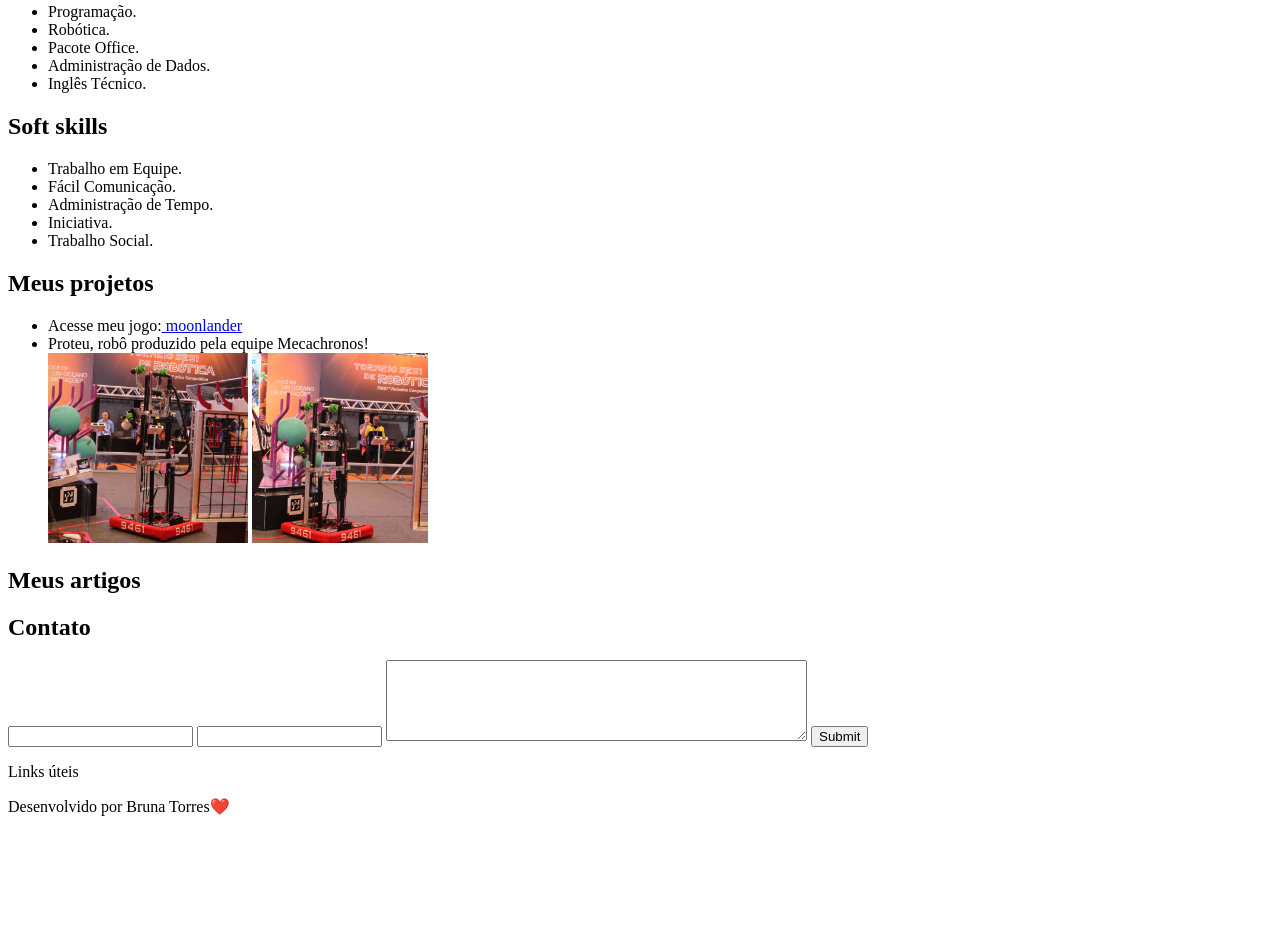
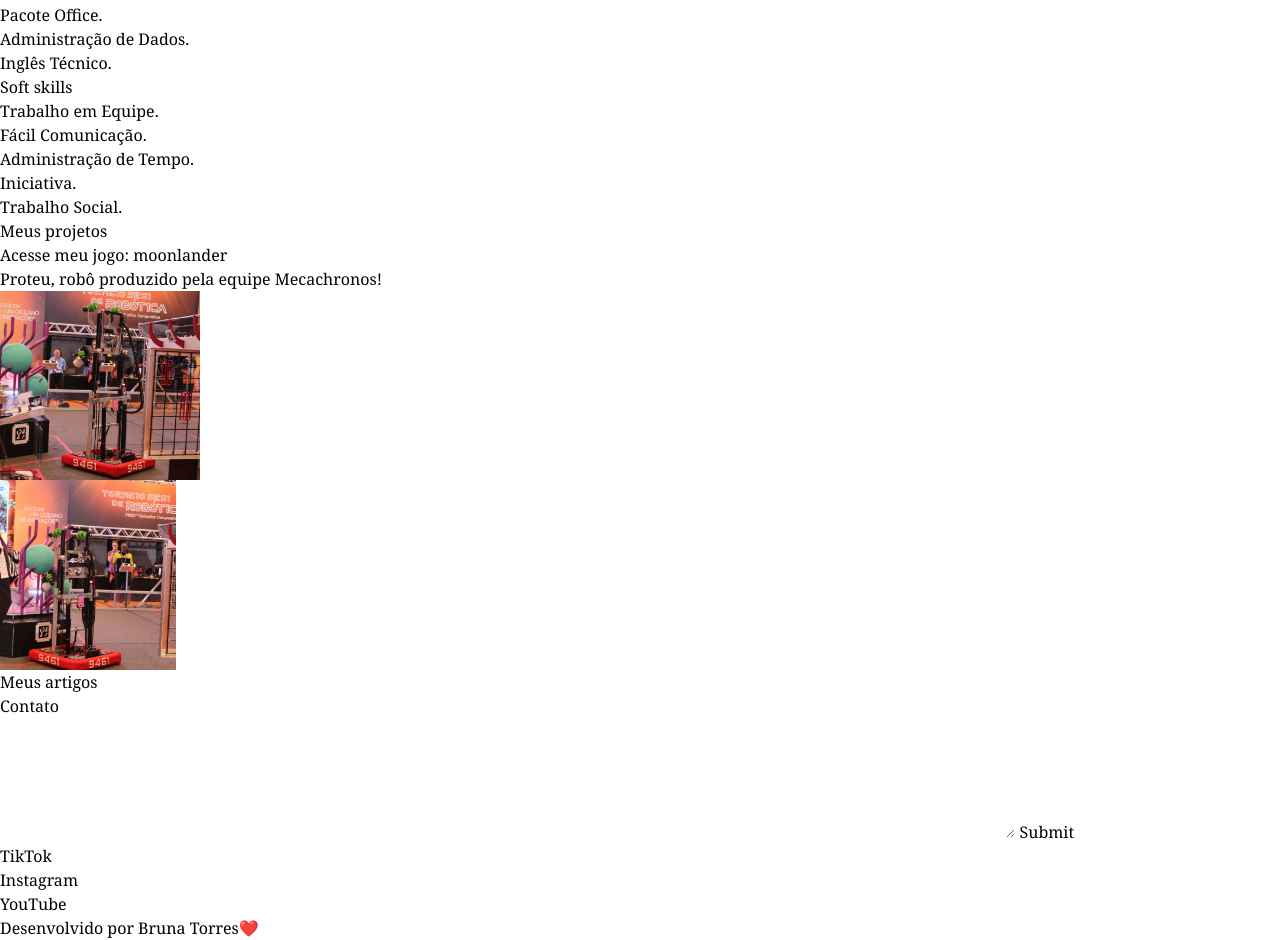
Before and after one commit to Brubstorres/sobre-mim, a plain HTML site: page index.html in a window 1280 px wide. Shown: the part 813-1753 px from the top of the page. Before the commit the page ends 1645 px from the top, so only its background shows below. Drawn offline with Linux system fonts and the light colour scheme.

Commit message:
Criando estilos

```diff
--- a/index.html
+++ b/index.html
@@ -5,8 +5,14 @@
          <meta charset="utf-8">
          <meta name="viewport" content="width=device-width, initial-scale=1.0">
          <title>Sobre mim</title>
+
+         <!-- CSS Reset-->
+         <link rel="stylesheet" href="reset.css">
+
+         <!-- CSS externo (arquivo style)-->
+         <link rel="stylesheet" href="style.css">
+
     </head>
-    <!-- HTML NÃO TEM PESCOÇO -->
     <body>
         <header>
             <ul>
@@ -108,8 +114,12 @@
             </form>
         </section>
 
-        <footer id="rodape">
-            <p>Links úteis</p>
+        <footer id="contato">
+            <ul>
+                <li>TikTok</li>
+                <li>Instagram</li>
+                <li>YouTube</li>
+            </ul>
             <p>Desenvolvido por Bruna Torres❤️</p>
         </footer>
     </body>
--- /dev/null
+++ b/reset.css
@@ -0,0 +1,95 @@
+/* reset.css */
+/* Reset CSS moderno com melhorias para acessibilidade, usabilidade
+ e compatibilidade */
+
+/* 1. Define box-sizing global com border-box */
+*,
+*::before,
+*::after {
+  margin: 0;
+  padding: 0;
+  border: 0;
+  box-sizing: border-box;
+}
+
+html {
+  scroll-behavior: smooth; /* Suaviza rolagens */
+}
+
+/* 3. Estilos básicos para body */
+body {
+  font-family: sans-serif;
+  font-size: 100%;        /* 16px padrão com base no html */
+  line-height: 1.5;
+  background-color: #fff;
+  color: #000;
+  text-rendering: optimizeLegibility;
+  -webkit-font-smoothing: antialiased;
+}
+
+/* 4. Remove estilos padrão de listas */
+ol, ul {
+  list-style: none;
+}
+
+/* 5. Remove decoração e cor padrão de links */
+a {
+  text-decoration: none;
+  color: inherit;
+}
+
+/* 6. Normaliza tabelas */
+table {
+  border-collapse: collapse;
+  border-spacing: 0;
+}
+
+/* 7. Elementos HTML5 como bloco (para compatibilidade com navegadores antigos) */
+article, aside, details, figcaption, figure,
+footer, header, main, nav, section, summary {
+  display: block;
+}
+
+/* 8. Remove aspas automáticas de blockquote e q */
+blockquote, q {
+  quotes: none;
+}
+
+blockquote::before, blockquote::after,
+q::before, q::after {
+  content: '';
+}
+
+/* 9. Estiliza inputs e botões para neutralizar estilos nativos */
+button,
+input,
+select,
+textarea {
+  font: inherit;
+  color: inherit;
+  background: none;
+  border: none;
+  outline: none; /* Substituído por foco visível abaixo */
+  appearance: none;
+}
+
+/* 10. Estilo de foco acessível (para navegação por teclado) */
+:focus-visible {
+  outline: 2px solid #005fcc;   /* Azul visível, pode ser customizado */
+  outline-offset: 2px;
+}
+
+/* 11. Elementos multimídia responsivos por padrão */
+img,
+video {
+  max-width: 100%;
+  height: auto;
+  display: block;
+}
+
+/* 12. Cabeçalhos sem margens iniciais */
+h1, h2, h3, h4, h5, h6 {
+  font-weight: normal;
+  font-size: 100%;
+  margin: 0;
+}
--- /dev/null
+++ b/style.css
@@ -0,0 +1,9 @@
+/* CSS externo */
+body {
+    font-family: Georgia, 'Times New Roman', Times, serif;
+}
+
+h1 {
+    font-size: 32px;
+    font-weight: bold;
+}
```
